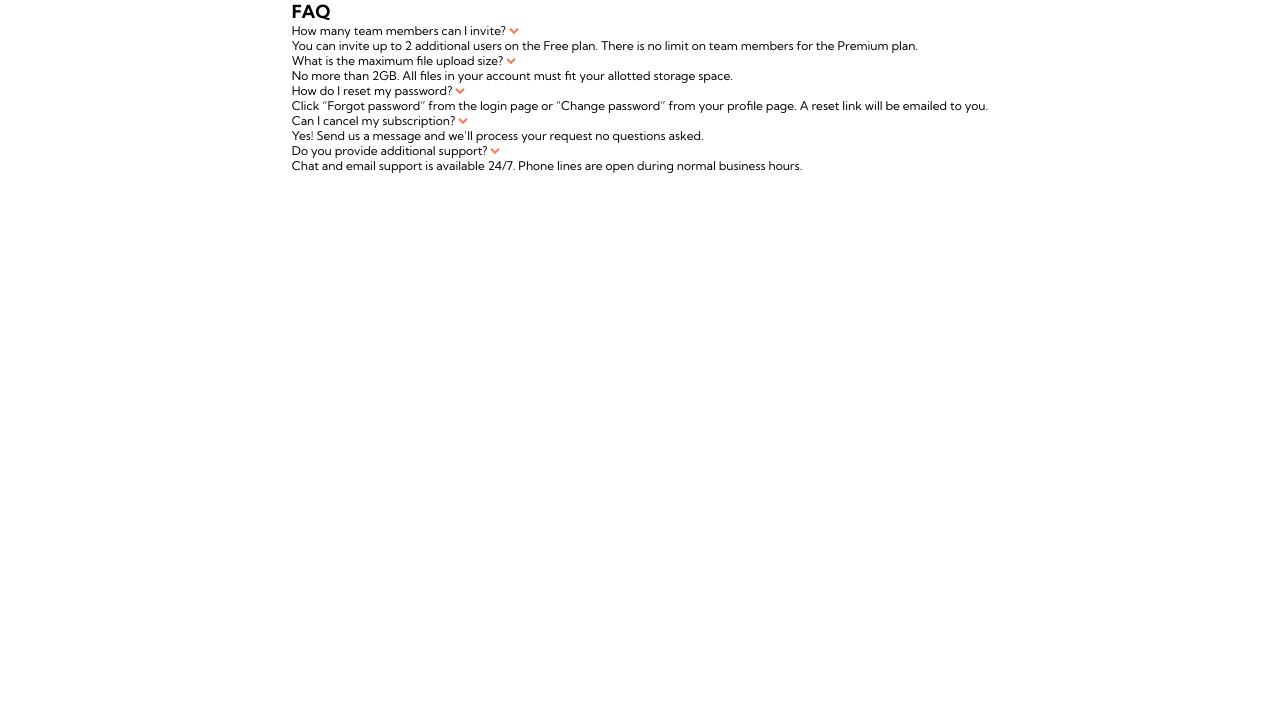
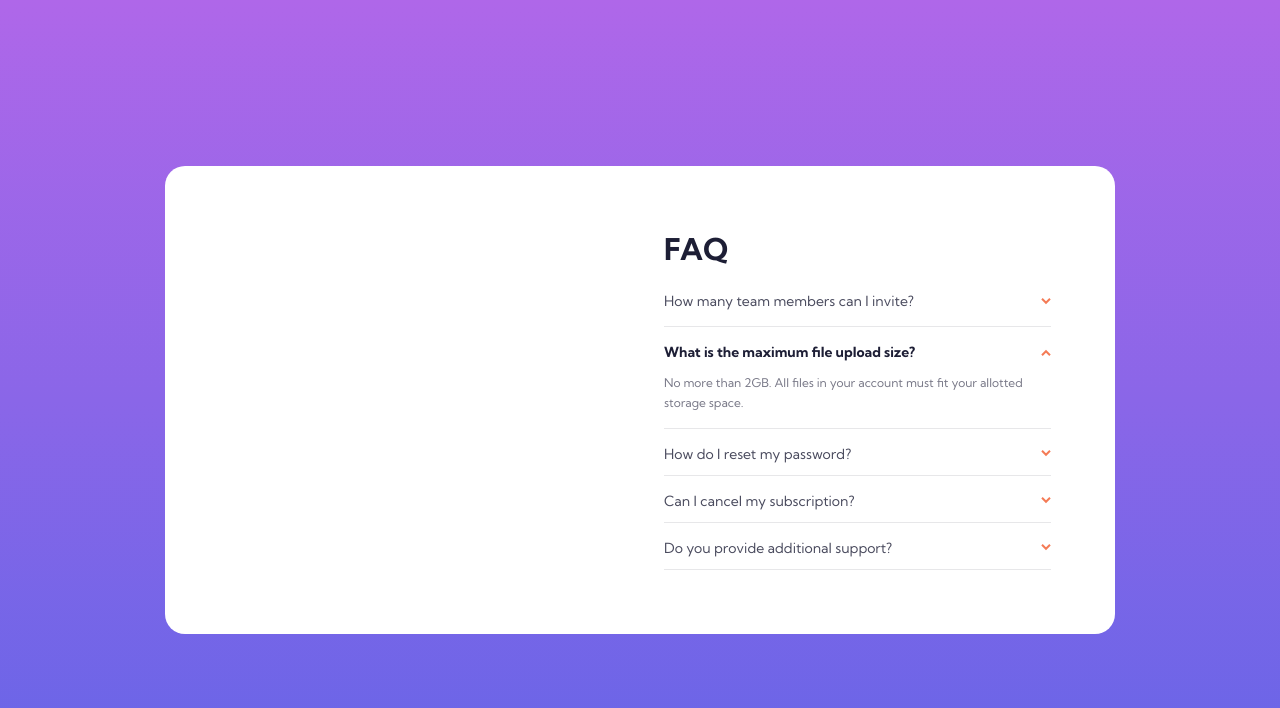
Before and after one commit to subu-v/FAQ-accordian-card, a plain HTML site: page index.html in a window 1280 px wide. Drawn offline with nearby package versions, Linux system fonts and the light colour scheme; files that its build step writes are made by us from their sources.

Commit message:
scss and css
styles for the accordians

```diff
--- a/sass/main.scss
+++ b/sass/main.scss
@@ -1,13 +1,7 @@
 @import url("https://fonts.googleapis.com/css2?family=Kumbh+Sans:wght@400;700&display=swap");
 
-@mixin flex {
-  display: flex;
-}
-
-@mixin flex__center--hv {
-  justify-content: center;
-  align-items: center;
-}
+@import "abstracts/_mixins.scss";
+@import "abstracts/_variables.scss";
 
 * {
   margin: 0;
@@ -20,10 +14,60 @@ html {
 }
 
 body {
+  background-image: linear-gradient(
+    to bottom,
+    $color__violet--soft,
+    $color__blue--soft
+  );
+
   font-family: "Kumbh Sans", sans-serif;
   font-size: 1.2rem;
-  max-height: 100vh;
+  min-height: 100vh;
 
   @include flex;
   @include flex__center--hv;
 }
+
+.container {
+  max-width: 95rem;
+  margin: 0 auto;
+}
+
+.heading-primary {
+  color: $color__desatured-blue--very-dark;
+  font-size: 3rem;
+  font-weight: $fw--700;
+}
+
+.faq {
+  background-color: $color__white;
+  border-radius: 20px;
+
+  &__accordian {
+    padding: 6.4rem 6.4rem 6.4rem 0;
+  }
+  &__question-box {
+    border-bottom: 1px solid $color__greyish-blue--light;
+  }
+
+  &__question {
+    display: flex;
+    justify-content: space-between;
+    align-items: center;
+    gap: 2.4rem;
+    font-size: 1.4rem;
+    color: $color__greyish-blue--very-dark;
+  }
+
+  &__answer {
+    color: $color__greyish-blue--dark;
+    font-size: 1.2rem;
+    line-height: 1.6;
+  }
+
+  .show-answer {
+    height: 100%;
+  }
+}
+
+@import "abstracts/_utilities.scss";
```
Also changed, not shown: css/main.css (added).
